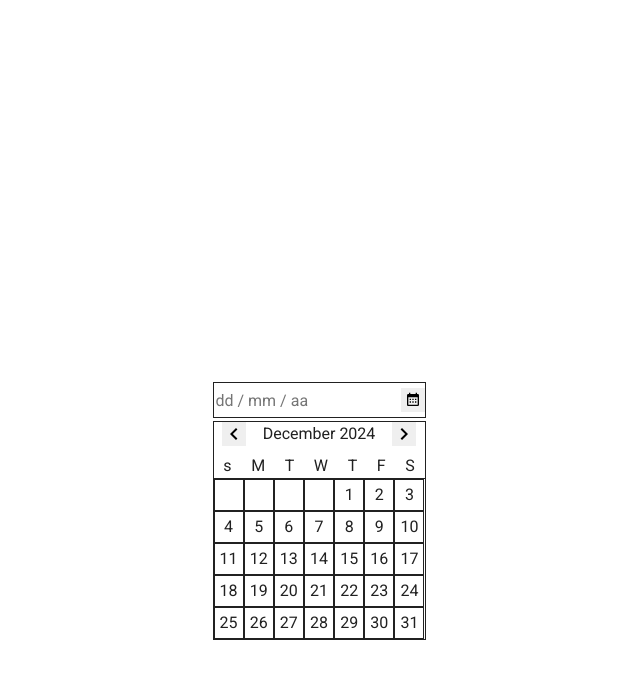
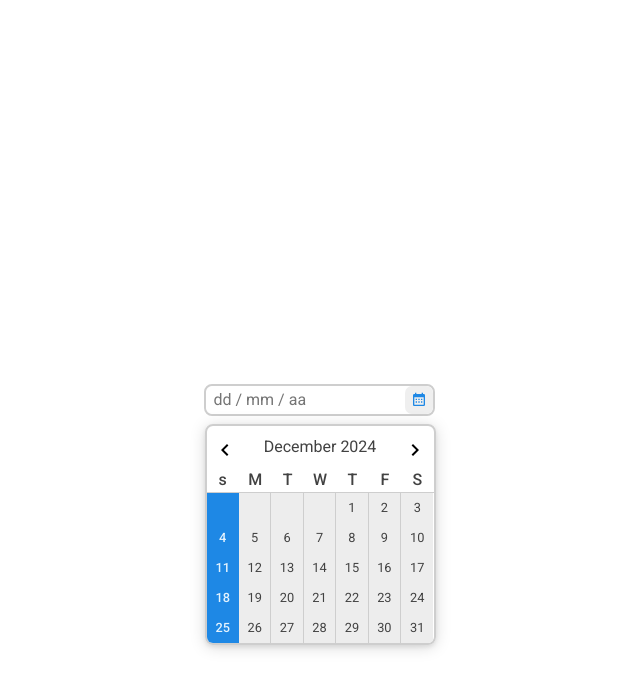
Before and after one commit to maochoa31415/datepicker-ui, a plain HTML site: page index.html in a window 1280 px wide. Both pictures are taken after a click on the button 733 px from the left and 400 px from the top of the page. Shown: the whole page, without its empty margins (321-961 px from the left). Drawn offline with nearby package versions, Linux system fonts and the light colour scheme.

Commit message:
UI color styling

```diff
--- a/index.html
+++ b/index.html
@@ -20,7 +20,11 @@
 <body>
     <main class="main-content">
         <div class="datepicker">
-            <input type="text" class="date-input" placeholder="dd / mm / aa" />
+            <input
+                type="text"
+                class="date-input"
+                placeholder="dd / mm / aa"
+                maxlength="8"/>
             <button type="button" class="btn-open-picker">
                 <svg xmlns="http://www.w3.org/2000/svg" viewBox="0 0 24 24">
                     <path
--- a/style.css
+++ b/style.css
@@ -4,8 +4,6 @@
   font-weight: 400;
   font-style: normal;
   font-variation-settings: "wdth" 100;
-
-  color: #212121;
 }
 
 .main-content {
@@ -17,29 +15,61 @@
 }
 
 .datepicker {
+  --dp-border-color: #cecece;
+  --dp-border-style: solid 1px var(--dp-border-color);
+  --dp-border-radius: 8px;
+  --dp-main-color: #1e88e5;
+  --dp-contrast-color: #e3f2fd;
+  --dp-day-hightlight-color: #ffd180;
   position: relative;
   display: flex;
   align-items: center;
   height: max-content;
-  border: solid 1px;
+  border: var(--dp-border-style);
+  border-radius: var(--dp-border-radius);
+  border-width: 2px;
+  color: #424242;
+}
+
+.datepicker:has(input:focus) {
+  border-color: var(--dp-main-color);
+}
+
+.datepicker:has(input:focus) .picker,
+.datepicker:has(
+  .btn-open-picker:focus,
+  .btn-open-picker:active
+) .picker {
+  display: flex;
 }
 
 .datepicker .date-input {
-  height: 32px;
   border: none;
+  align-self: stretch;
+  outline: none;
+  padding: 0 8px;
   appearance: none;
+  border-radius: var(--dp-border-radius) 0 0 var(--dp-border-radius);
 }
 
 .datepicker .btn-open-picker {
   display: inline-flex;
   align-items: center;
   justify-content: center;
-  width: 24px;
-  height: 24px;
+  width: 28px;
+  height: 28px;
   padding: 0;
   margin: 0;
   border: none;
+  border-radius:calc(var(--dp-border-radius) - 1px);
+  color: var(--dp-main-color);
+  cursor: pointer;
   appearance: none;
+}
+
+.datepicker .btn-open-picker:hover {
+  background-color: var(--dp-main-color);
+  color: var(--dp-contrast-color);
 }
 
 .datepicker .btn-open-picker svg {
@@ -52,17 +82,22 @@
   position: absolute;
   top: 38px;
   left: -1px;
-  display: flex;
+  display: none;
   flex-direction: column;
   width: 100%;
-  border: solid 1px;
+  border: var(--dp-border-style);
+  border-radius: var(--dp-border-radius);
+  border-width: 2px;
+  box-shadow: 0 2px 4px rgba(0, 0, 0, .08), 0 2px 16px rgba(0, 0, 0, .15);
+  overflow: hidden;
+  user-select: none;
 }
 
 .datepicker .picker .month-year-selector {
   display: flex;
   align-items: center;
-  justify-content: space-around;
-  margin: 0 0 8px 0;
+  justify-content: space-between;
+  margin: 6px;
 }
 
 .datepicker .picker .month-year-selector svg {
@@ -77,15 +112,24 @@
   width: 24px;
   height: 24px;
   padding: 0;
+  margin: 6px 0 0 0;
   border: none;
+  border-radius: 24px;
+  background-color: transparent;
+  cursor: pointer;
   appearance: none;
 }
 
+.datepicker .picker .month-year-selector .btn-previous:hover,
+.datepicker .picker .month-year-selector .btn-next:hover {
+  background-color: var(--dp-main-color);
+  color: var(--dp-contrast-color);
+}
+
 .datepicker .picker .week-days {
-  display: flex;
-  align-items: center;
-  justify-content: space-between;
-  border-bottom: solid 1px;
+  display: grid;
+  grid-template-columns: repeat(7, 1fr);
+  border-bottom: var(--dp-border-style);
   width: 100%;
 }
 
@@ -94,13 +138,13 @@
   align-items: center;
   justify-content: center;
   flex: 1 1 auto;
+  font-weight: 500;
   height: 24px;
 }
 
 .datepicker .picker .month-days {
   display: grid;
   grid-template-columns: repeat(7, 1fr);
-
 }
 
 .datepicker .picker .month-days .day {
@@ -108,5 +152,31 @@
   align-items: center;
   justify-content: center;
   height: 30px;
-  border: solid 1px;
+  font-size: .8rem;
+  background-color: #ededed;
 }
+
+.datepicker .picker .month-days .day:not(
+  :empty,
+  :nth-child(7n + 1)
+):hover {
+  background-color: var(--dp-day-hightlight-color);
+  cursor: pointer;
+}
+
+.datepicker .picker .month-days .day:nth-child(7n + 1):not(:empty):hover {
+  background-color: #1976d2;
+}
+
+.datepicker .picker .month-days .day:not(
+  :nth-child(7n + 1),
+  :nth-child(7n)
+) {
+  border-right: var(--dp-border-style);
+}
+
+.datepicker .picker .month-days .day:nth-child(7n + 1) {
+  background-color: var(--dp-main-color);
+  font-weight: 500;
+  color: var(--dp-contrast-color);
+}
```
